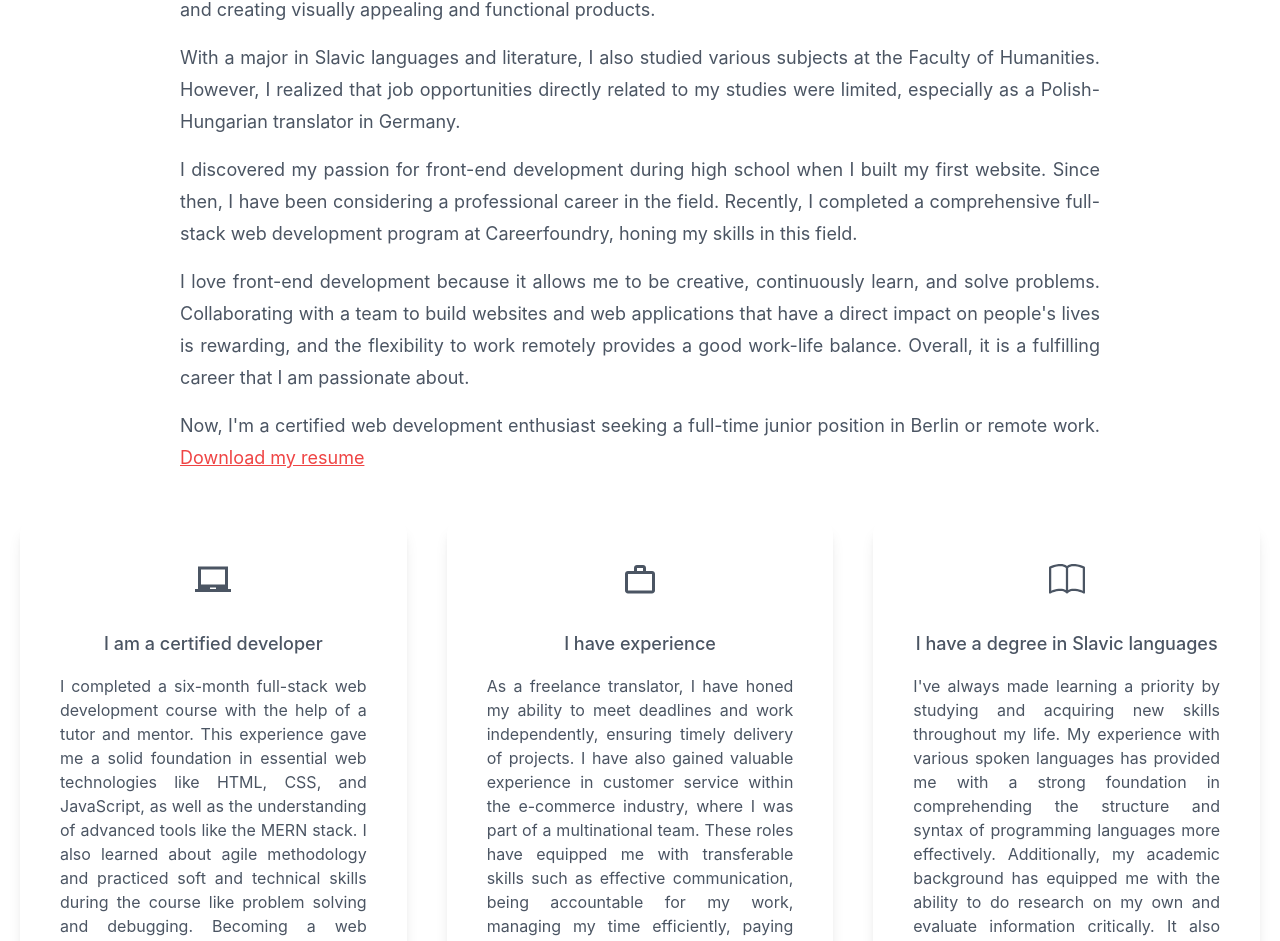
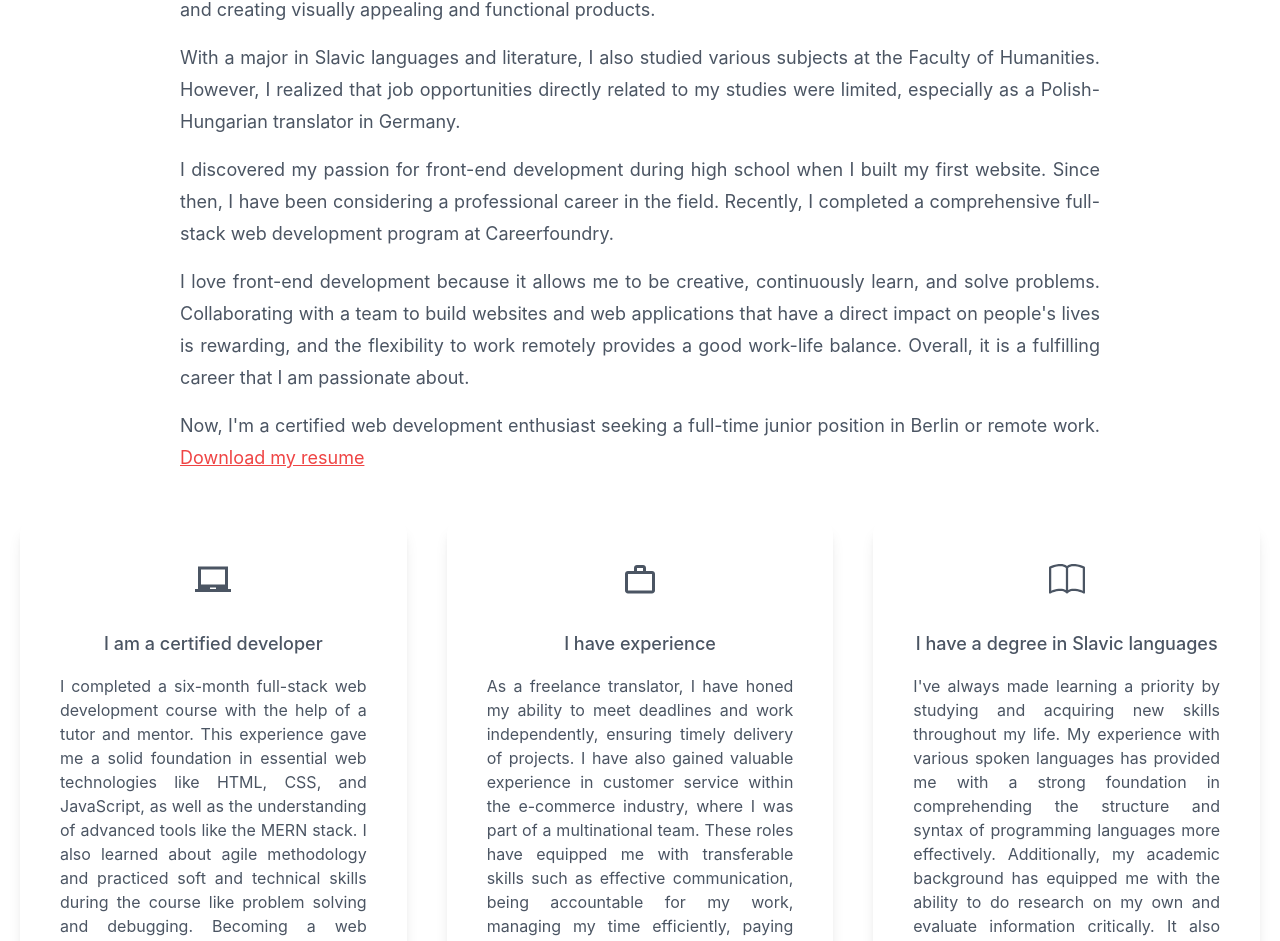
Before and after one commit to martalexaa/my-portfolio, a Next.js app: page / in a window 1280 px wide. Shown: the part 1110-2051 px from the top of the page. Built offline with nearby package versions, Linux system fonts and the light colour scheme.

Commit message:
Update index.js

```diff
--- a/pages/index.js
+++ b/pages/index.js
@@ -78,7 +78,7 @@ export default function Home() {
               <p className="text-lg py-2 leading-8 text-justify">
                 I discovered my passion for front-end development during high school when I built my first website.
                 Since then, I have been considering a professional career in the field.
-                Recently, I completed a comprehensive full-stack web development program at Careerfoundry, honing my skills in this field.
+                Recently, I completed a comprehensive full-stack web development program at Careerfoundry.
               </p>
               <p className="text-lg py-2 leading-8 text-justify">I love front-end development because it allows me to be creative, continuously learn, and solve problems.
                 Collaborating with a team to build websites and web applications that have a direct impact on people's lives is rewarding, and the flexibility to work remotely provides a good work-life balance.
```
